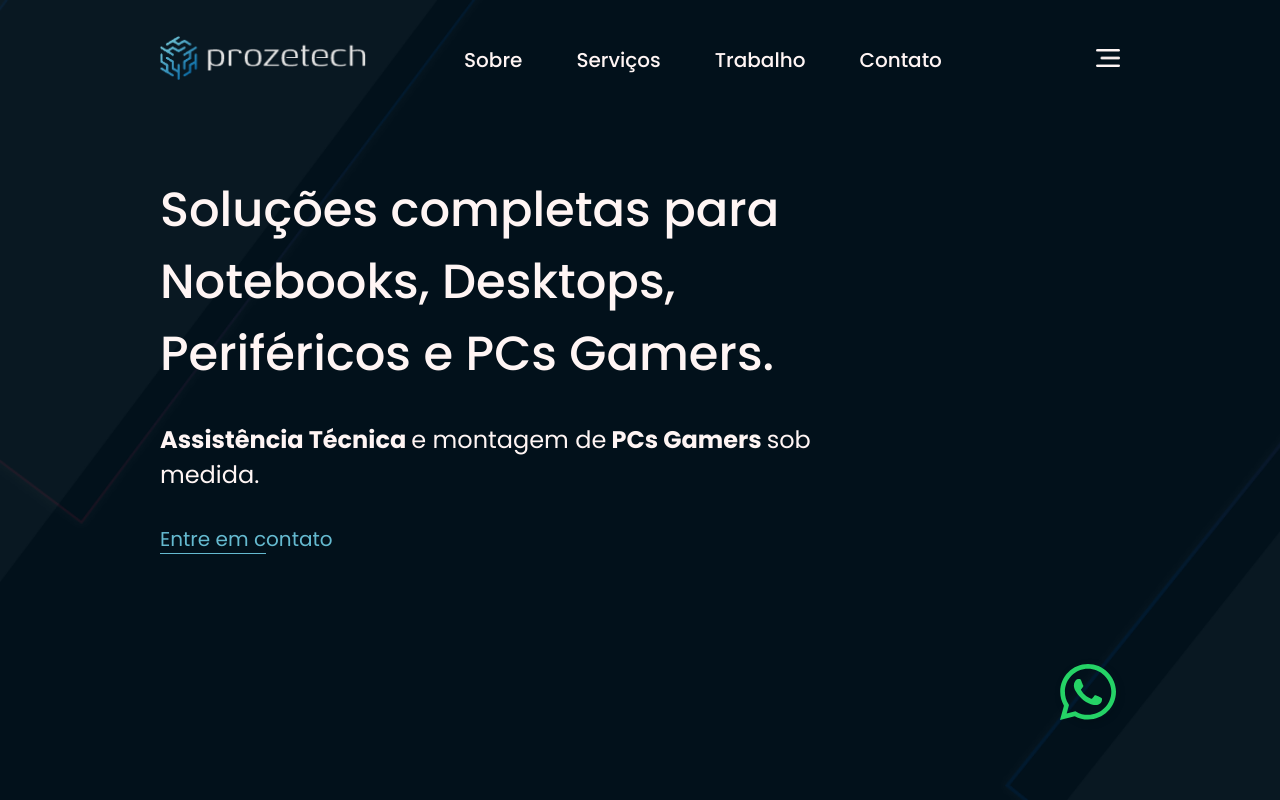
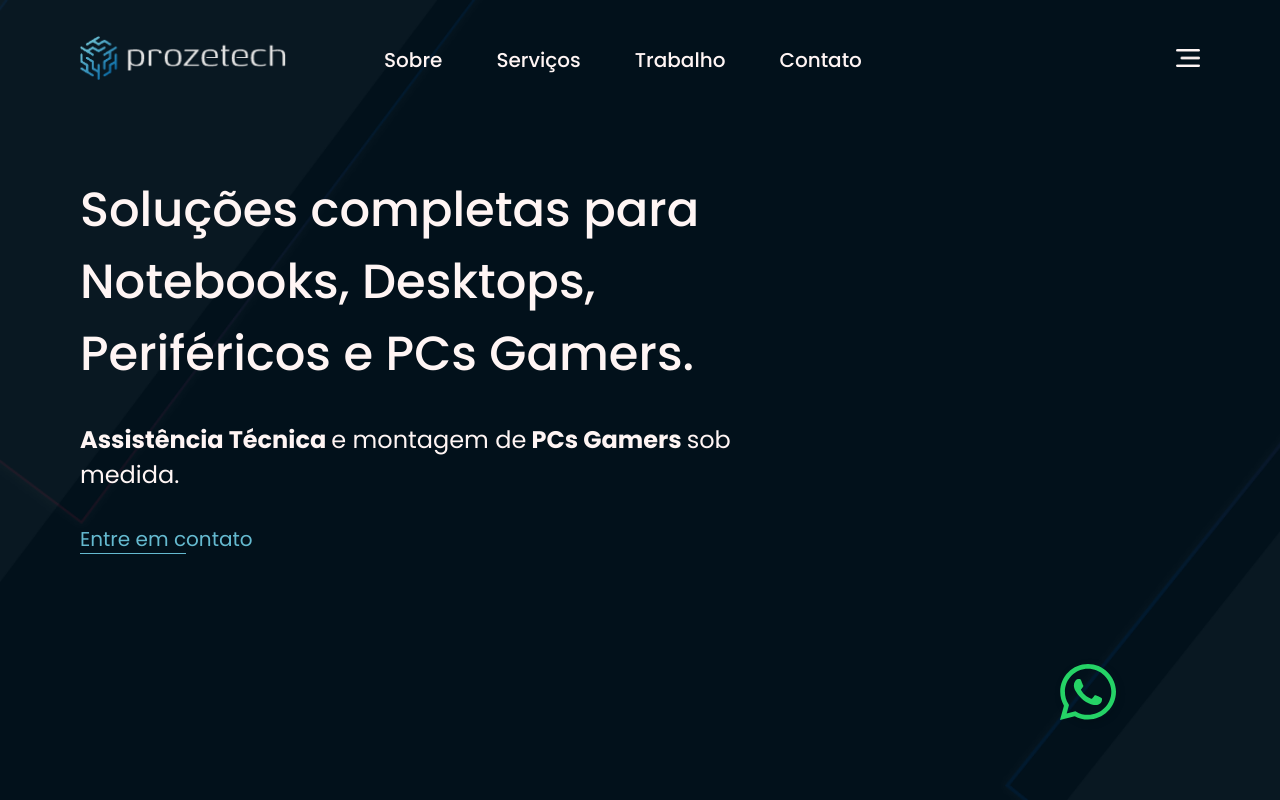
Before and after one commit to willsf2021/prozetech, a React (Vite) app: page / in a window 1280 px wide. Shown: the top 800 px of the page. Built offline with nearby package versions, Linux system fonts and the light colour scheme.

Commit message:
fixed padding os header

```diff
--- a/src/components/Header/styles.js
+++ b/src/components/Header/styles.js
@@ -6,8 +6,6 @@ export default styled.header`
   background: url(${bgDesktop});
   background-size: cover;
   background-repeat: no-repeat;
-  background-attachment: fixed;
-  padding: 0px 80px;
 
   nav {
     display: flex;
```
